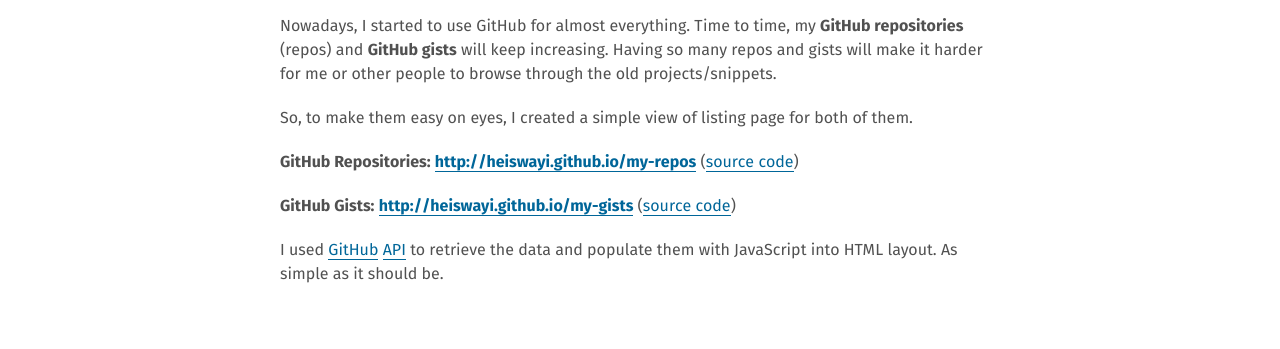
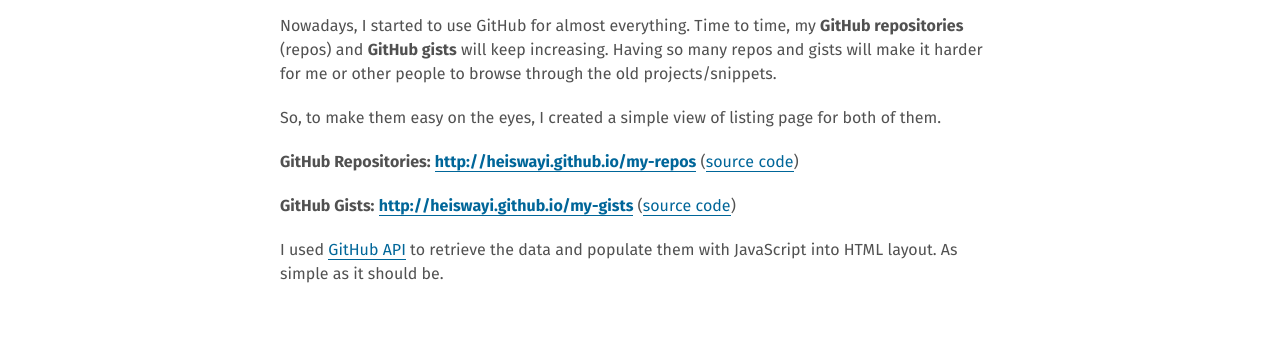
Before and after one commit to x-axis/heiswayi.github.io, a Jekyll site: the page built from _posts/2015-09-14-everything-in-one-place.md, in a window 1280 px wide. Shown: the part 381-730 px from the top of the page. Built offline with Jekyll 4.4.1, drawn with Linux system fonts in a browser that asks for light colours; nearby versions of some CDN libraries; Markdown is read by kramdown in place of the engine named in the settings.

Commit message:
Update entry typos

```diff
--- a/_posts/2015-09-14-everything-in-one-place.md
+++ b/_posts/2015-09-14-everything-in-one-place.md
@@ -7,10 +7,10 @@
 
 Nowadays, I started to use GitHub for almost everything. Time to time, my **GitHub repositories** (repos) and **GitHub gists** will keep increasing. Having so many repos and gists will make it harder for me or other people to browse through the old projects/snippets.
 
-So, to make them easy on eyes, I created a simple view of listing page for both of them.
+So, to make them easy on the eyes, I created a simple view of listing page for both of them.
 
 **GitHub Repositories:** [**http://heiswayi.github.io/my-repos**](http://heiswayi.github.io/my-repos/) ([source code](https://github.com/heiswayi/my-repos))
 
 **GitHub Gists:** [**http://heiswayi.github.io/my-gists**](http://heiswayi.github.io/my-gists/) ([source code](https://github.com/heiswayi/my-gists))
 
-I used [GitHub](https://developer.github.com/v3/repos/) [API](https://developer.github.com/v3/gists/) to retrieve the data and populate them with JavaScript into HTML layout. As simple as it should be.
+I used [GitHub API](https://developer.github.com/v3/) to retrieve the data and populate them with JavaScript into HTML layout. As simple as it should be.
```
